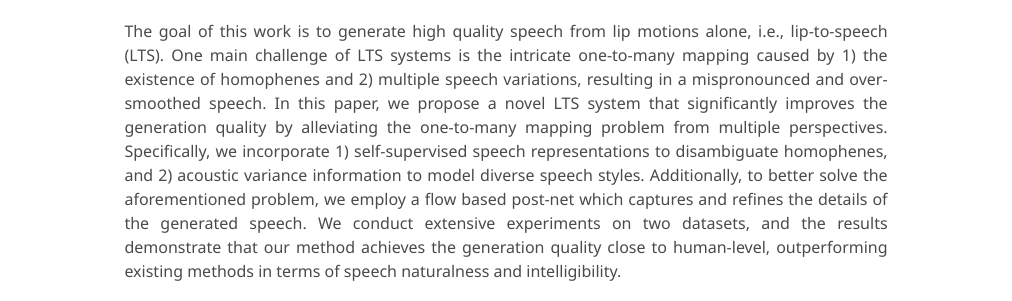
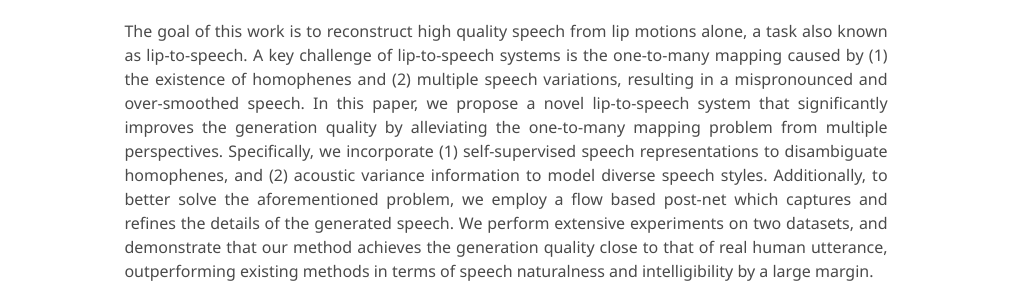
Before and after one commit to opendemopage/opendemopage.github.io, a plain HTML site: page index.html in a window 1280 px wide. Shown: the part 365-666 px from the top of the page, without its empty margins (134-1146 px from the left). Drawn offline with nearby package versions, Linux system fonts and the light colour scheme; some icons are missing; a web font is replaced by a local one.

Commit message:
modified: abstract

```diff
--- a/index.html
+++ b/index.html
@@ -56,15 +56,19 @@
         <h2 class="title is-3">Abstract</h2>
         <div class="content has-text-justified">
           <p>
-            The goal of this work is to generate high quality speech from lip motions alone, i.e., lip-to-speech (LTS).
-            One main challenge of LTS systems is the intricate one-to-many mapping caused by 1) the existence of homophenes
-            and 2) multiple speech variations, resulting in a mispronounced and over-smoothed speech.  In this paper, we propose
-            a novel LTS system that significantly improves the generation quality by alleviating the one-to-many mapping problem
-            from multiple perspectives.  Specifically, we incorporate 1) self-supervised speech representations to disambiguate
-            homophenes, and 2) acoustic variance information to model diverse speech styles.  Additionally, to better solve the
-            aforementioned problem, we employ a flow based post-net which captures and refines the details of the generated speech.
-            We conduct extensive experiments on two datasets, and the results demonstrate that our method achieves the generation
-            quality close to human-level, outperforming existing methods in terms of speech naturalness and intelligibility.
+            The goal of this work is to reconstruct high quality speech from lip motions
+            alone, a task also known as lip-to-speech. A key challenge of lip-to-speech systems
+            is the one-to-many mapping caused by (1) the existence of homophenes and (2) multiple
+            speech variations, resulting in a mispronounced and over-smoothed speech. In this paper,
+            we propose a novel lip-to-speech system that significantly improves the generation
+            quality by alleviating the one-to-many mapping problem from multiple perspectives.
+            Specifically, we incorporate (1) self-supervised speech representations to disambiguate
+            homophenes, and (2) acoustic variance information to model diverse speech styles.
+            Additionally, to better solve the aforementioned problem, we employ a flow based post-net
+            which captures and refines the details of the generated speech. We perform extensive
+            experiments on two datasets, and demonstrate that our method achieves the generation quality
+            close to that of real human utterance, outperforming existing methods in terms of
+            speech naturalness and intelligibility by a large margin.
           </p>
         </div>
       </div>
```
